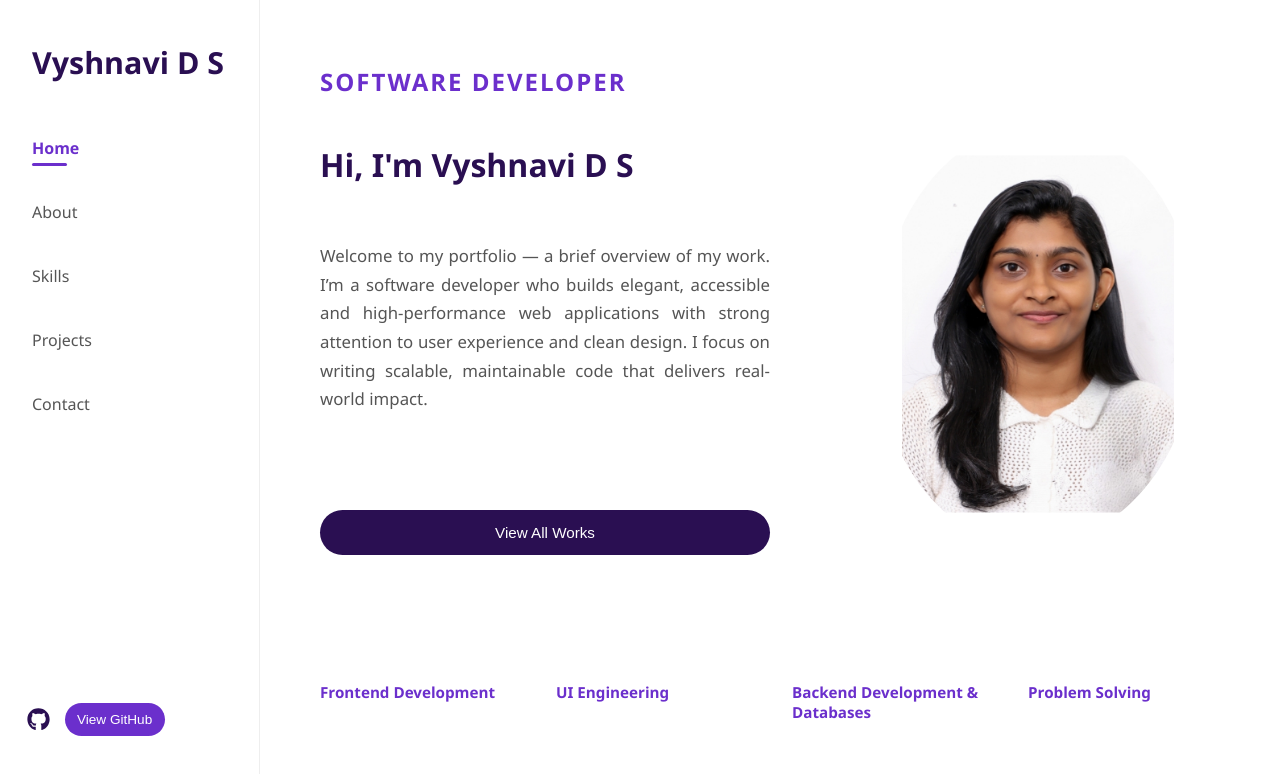
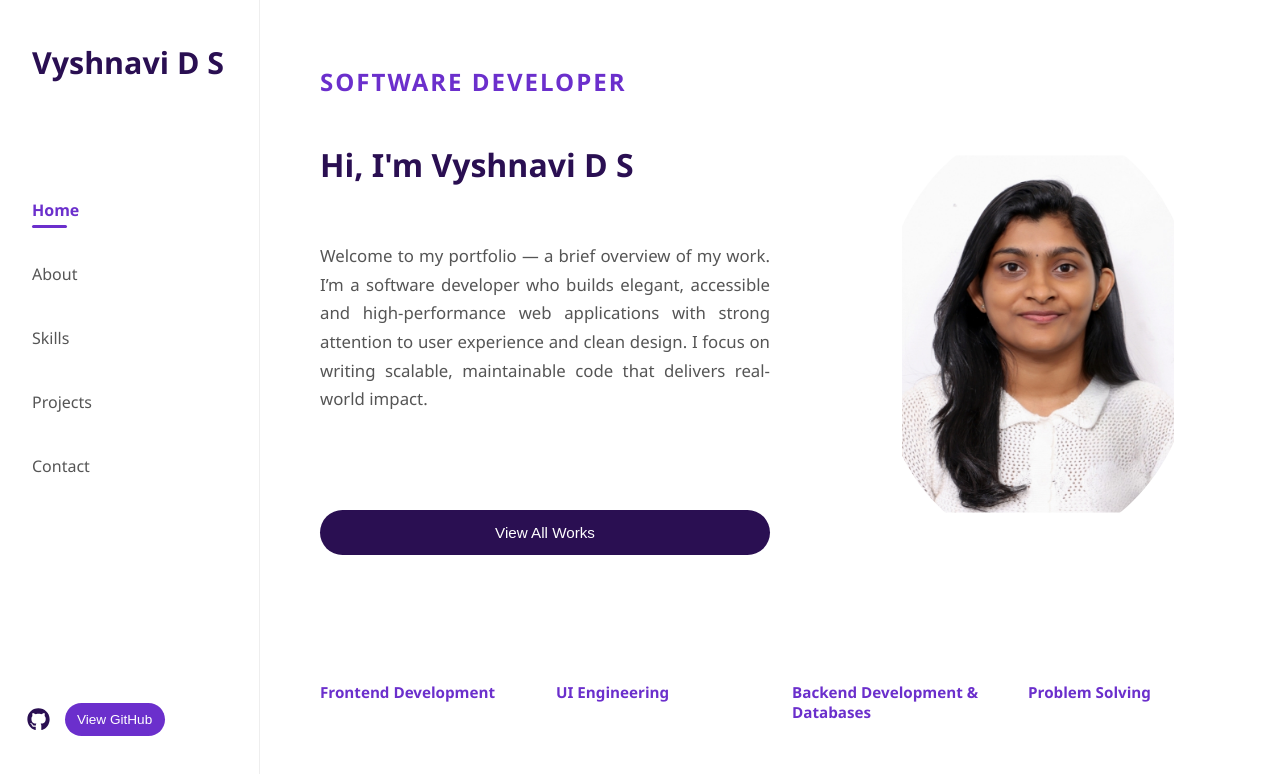
Before and after one commit to vyshnavids75-cell/portfolio, a React (Vite) app: page / in a window 1280 px wide. Shown: the top 774 px of the page. Built offline with nearby package versions, Linux system fonts and the light colour scheme.

Commit message:
Stylings changes in Navbar

```diff
--- a/src/components/styles/Navbar.css
+++ b/src/components/styles/Navbar.css
@@ -11,7 +11,6 @@
   flex-direction: column;
   justify-content: space-between;
   z-index: 1000;
-  flex-grow: 1;
 }
 
 .side-navbar-logo {
@@ -23,7 +22,8 @@
 .side-navbar-links {
   list-style: none;
   padding: 0;
-  margin-bottom: 19rem;
+  margin-top: 7rem;
+  flex-grow: 1;
 }
 
 .side-navbar-links li {
```
